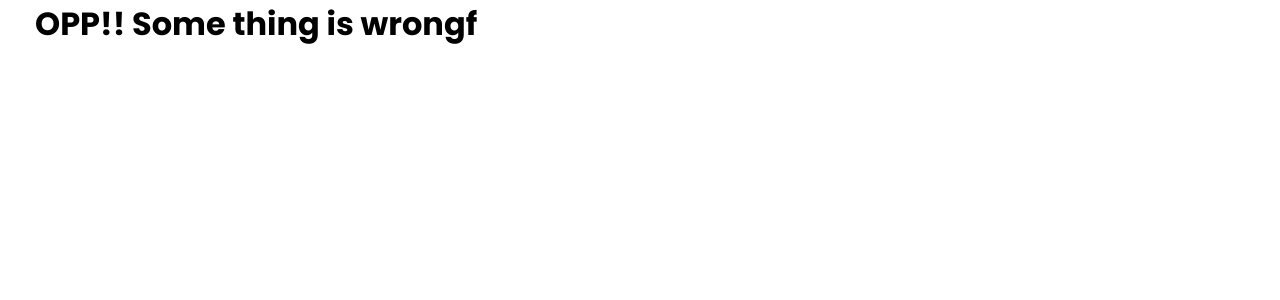
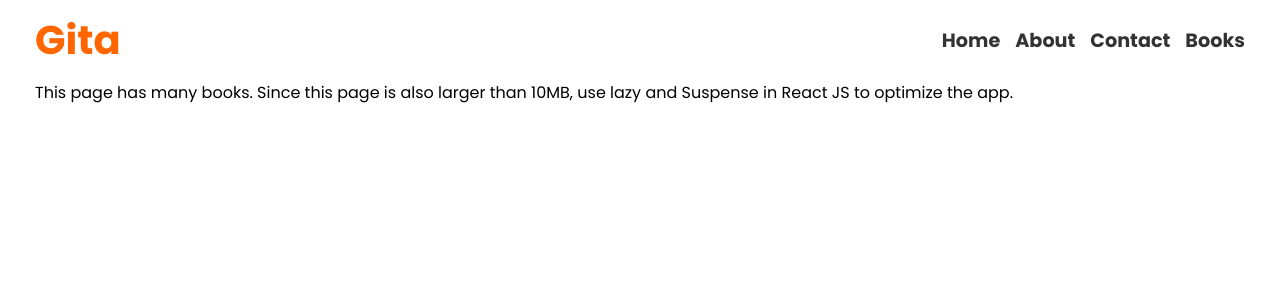
Before and after one commit to sAtyAmSDev/Namaste_React_Js, a React (Vite) app in the folder First/: page /books in a window 1280 px wide. Shown: the top 300 px of the page. Built offline with nearby package versions, Linux system fonts and the light colour scheme; a web font is replaced by a local one.

Commit message:
make a more optimizing the app using lazy and suspense

```diff
--- a/First/src/index.jsx
+++ b/First/src/index.jsx
@@ -1,4 +1,4 @@
-import React, { useEffect, useState } from "react";
+import React, { lazy, Suspense, useEffect, useState } from "react";
 import ReactDOM from "react-dom/client";
 import { createBrowserRouter, Outlet, RouterProvider } from "react-router";
 import About from "./pages/About.jsx";
@@ -7,8 +7,11 @@ import ErrorPage from "./pages/ErrorPage.jsx";
 import Home from "./pages/Home.jsx";
 import Header from "./layout/Header.jsx";
 import Chapter from "./Components/Chapter.jsx";
+// import Books from "./pages/Books.jsx";
+const Books = lazy(() => import("./pages/Books.jsx"));
 
 const AppLayout = () => {
+
 
    return (
       <>
@@ -35,6 +38,12 @@ const appRouter = createBrowserRouter(
                path: "/contact",
                element: <Contact />,
             },{
+               path:"/books",
+               element:<Suspense fallback="Loading.....">
+                  <Books/>
+               </Suspense>
+            }
+            ,{
                path:"/chapter/:id",
                element:<Chapter/>
             }
--- a/First/src/layout/Header.jsx
+++ b/First/src/layout/Header.jsx
@@ -12,6 +12,7 @@ import { Link } from "react-router"
    <li><Link>Home</Link></li>
    <li><Link to="/about">About</Link></li>
    <li><Link to="/contact">Contact</Link></li>
+   <li><Link to="/books">Books</Link></li>
 </ul>
       </div>
     )
--- /dev/null
+++ b/First/src/pages/Books.jsx
@@ -0,0 +1,13 @@
+import React from "react";
+
+const Books = () => {
+  return (
+    <div>
+      {" "}
+      This page has many books. Since this page is also larger than 10MB, use
+      lazy and Suspense in React JS to optimize the app.
+    </div>
+  );
+};
+
+export default Books;
```
